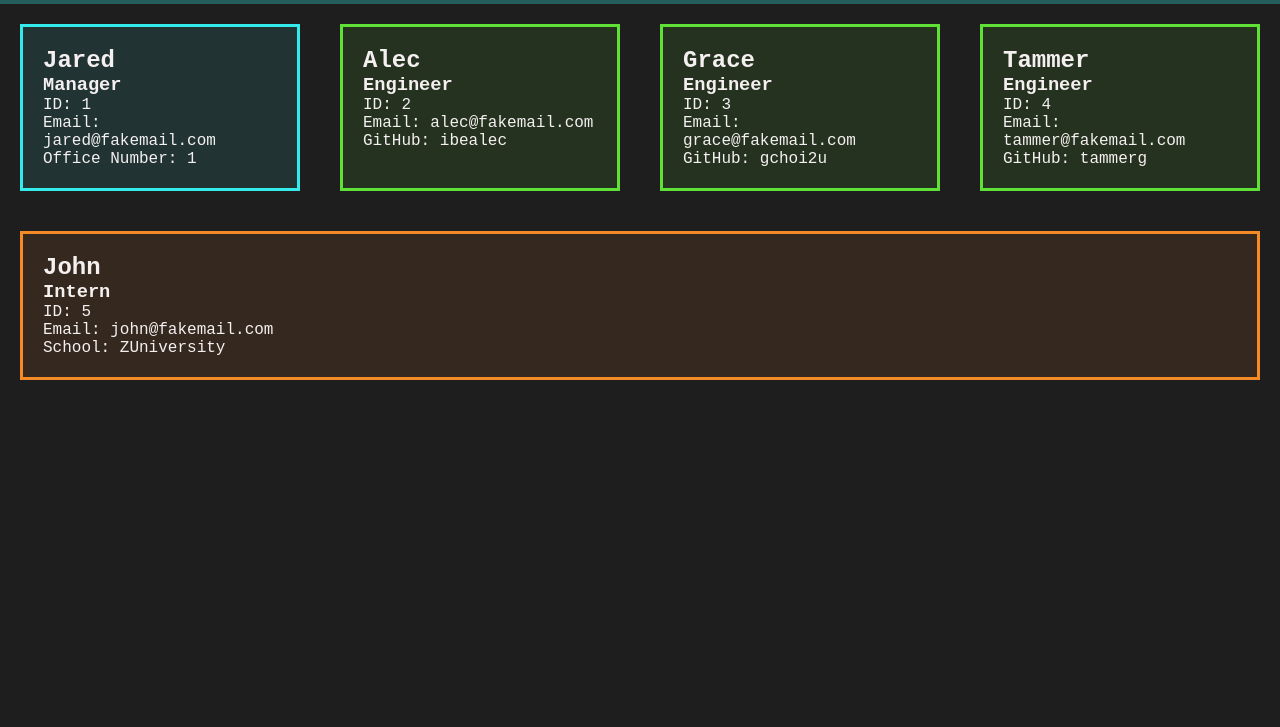
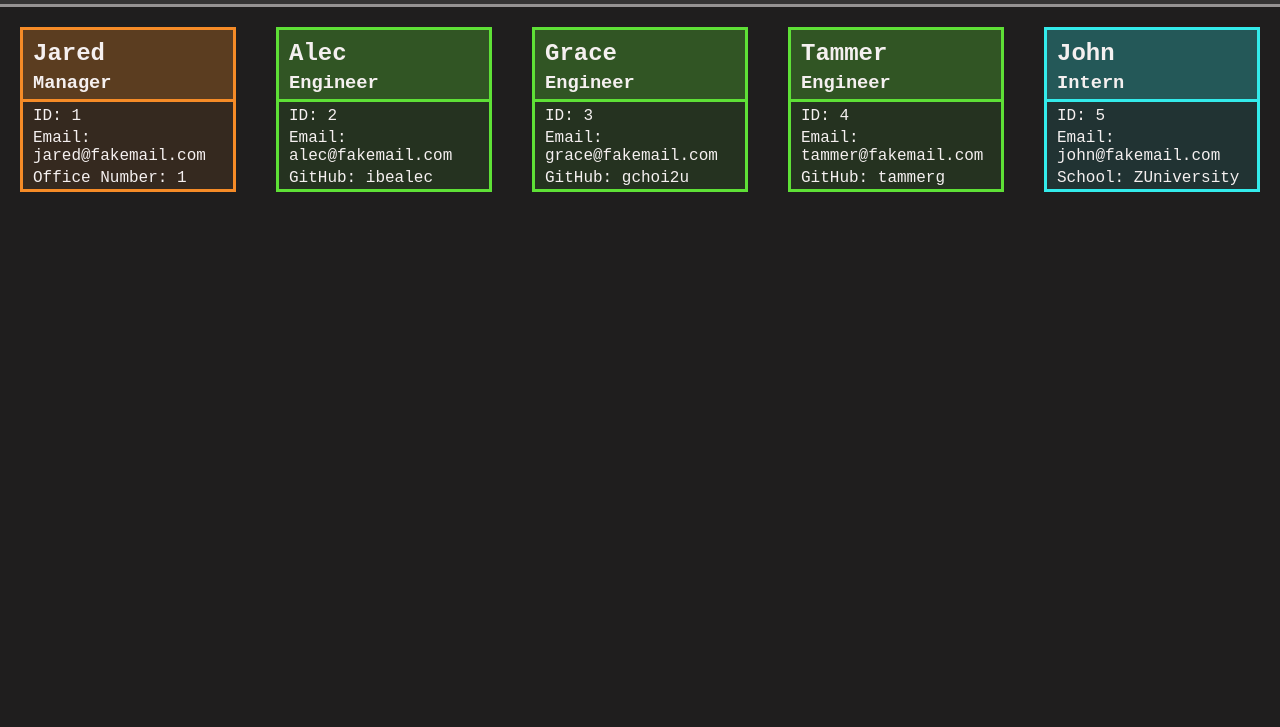
Before and after one commit to albenchris/team-profile-generator, a plain HTML site: page dist/index.html in a window 1280 px wide. Shown: the part 73-800 px from the top of the page. Drawn offline with Linux system fonts and the light colour scheme; a web font is replaced by a local one.

Commit message:
colors and padding

```diff
--- a/dist/index.html
+++ b/dist/index.html
@@ -16,7 +16,7 @@
 
     <main>
         <section class="container">
-            <div class="employee manager">
+            <div class="manager">
                 <h2>Jared</h2>
                 <h3>Manager</h3>
                 <div>
@@ -26,7 +26,7 @@
                 </div>
             </div>
 
-            <div class="employee engineer">
+            <div class="engineer">
                 <h2>Alec</h2>
                 <h3>Engineer</h3>
                 <div>
@@ -36,7 +36,7 @@
                 </div>
             </div>
 
-            <div class="employee engineer">
+            <div class="engineer">
                 <h2>Grace</h2>
                 <h3>Engineer</h3>
                 <div>
@@ -46,7 +46,7 @@
                 </div>
             </div>
 
-            <div class="employee engineer">
+            <div class="engineer">
                 <h2>Tammer</h2>
                 <h3>Engineer</h3>
                 <div>
@@ -56,7 +56,7 @@
                 </div>
             </div>
 
-            <div class="employee intern">
+            <div class="intern">
                 <h2>John</h2>
                 <h3>Intern</h3>
                 <div>
--- a/dist/style.css
+++ b/dist/style.css
@@ -1,7 +1,7 @@
 :root {
-    --primary: rgba(51, 235, 235, 1);
+    --primary: rgba(245, 139, 39, 1);
     --secondary: rgba(94, 224, 54, 1);
-    --tertiary: rgba(245, 139, 39, 1);
+    --tertiary: rgba(51, 235, 235, 1);
     --light: rgba(245, 240, 240, 1);
     --dark: rgba(31, 30, 30, 1);
 }
@@ -19,8 +19,9 @@ body {
 }
 
 header {
-    background-color: rgba(51, 235, 235, 0.3);
+    background-color: rgba(245, 240, 240, 0.1);
     padding: 20px;
+    border-bottom: 3px solid rgba(245, 240, 240, 0.5);
     text-align: center;
 }
 
@@ -36,23 +37,77 @@ header h1 {
     justify-content: space-around;
 }
 
-.employee {
+.manager,
+.engineer,
+.intern {
     margin: 20px;
-    padding: 20px;
     flex: 1;
+    border: 3px solid;
+}
+
+.manager h2,
+.engineer h2,
+.intern h2 {
+    padding: 10px 0 5px 10px
+}
+
+.manager h3,
+.engineer h3,
+.intern h3 {
+    padding: 0 0 5px 10px;
+    border-bottom: 3px solid;
+}
+
+.manager div,
+.engineer div,
+.intern div {
+    padding-top: 3px;
+}
+
+.manager div p,
+.engineer div p,
+.intern div p {
+    padding: 2px 10px;
 }
 
 .manager {
-    background-color: rgba(51, 235, 235, 0.1);
-    border: 3px solid var(--primary);
+    background-color: rgba(245, 139, 39, 0.1);
+    border-color: var(--primary);
 }
 
 .engineer {
     background-color: rgba(94, 224, 54, 0.1);
-    border: 3px solid var(--secondary);
+    border-color: var(--secondary);
 }
 
 .intern {
-    background-color: rgba(245, 139, 39, 0.1);
-    border: 3px solid var(--tertiary);
+    background-color: rgba(51, 235, 235, 0.1);
+    border-color: var(--tertiary);
 }
+
+.manager h2,
+.manager h3 {
+    background-color: rgba(245, 139, 39, 0.2);
+}
+
+.engineer h2,
+.engineer h3 {
+    background-color: rgba(94, 224, 54, 0.2);
+}
+
+.intern h2,
+.intern h3 {
+    background-color: rgba(51, 235, 235, 0.2);
+}
+
+.manager h3 {
+    border-color: var(--primary);
+}
+
+.engineer h3 {
+    border-color: var(--secondary);
+}
+
+.intern h3 {
+    border-color: var(--tertiary);
+}
```
